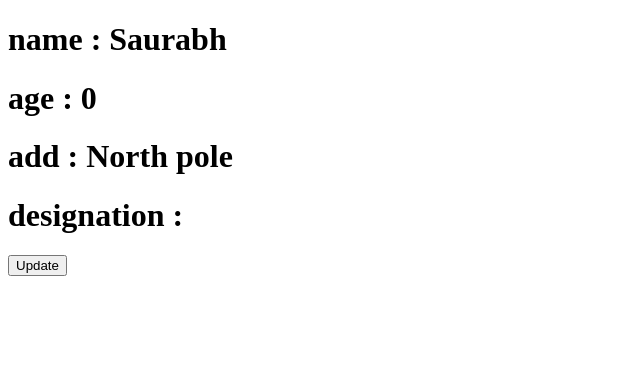
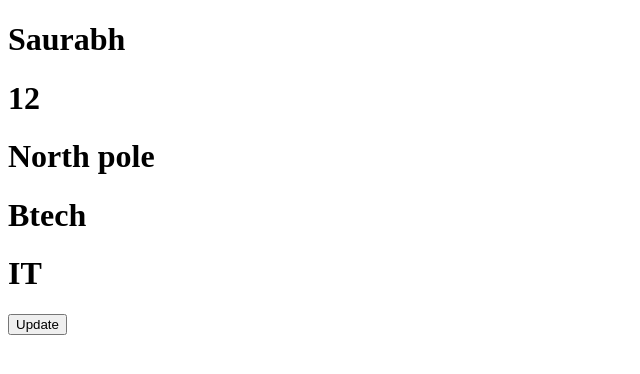
Before and after one commit to saurav-95-dev/React-Redux-CRUD, a React (Vite) app: page / in a window 1280 px wide. Shown: the top 374 px of the page, without its empty margins (0-640 px from the left). Built offline with nearby package versions, Linux system fonts and the light colour scheme.

Commit message:
Immutability in state (in nested object)

```diff
--- a/src/App.jsx
+++ b/src/App.jsx
@@ -1,20 +1,28 @@
+//immutability in state (in object)
+
 import React, { useState } from "react";
 
 export default function App() {
 
-  const [person, setPerson] = useState({ name: "Saurabh", age: 0, add: "North pole" });
+  const [person, setPerson] = useState({
+    name: "Saurabh", age: 12, add: "North pole", Qualifications: {
+
+      degree: "Btech",
+      branch: "IT",
+
+  } });
 
   function handleUpdate() {
-
-    setPerson({...person , name : "swaha" , designation : "SDE1" , age : 340});
+    setPerson({...person , name : "Something" , age : 0 , Qualifications : {...person.Qualifications , degree : "Mtech" , branch : "CS"}})
   }
 
   return (
     <>
-      <h1>name : {person.name}</h1>
-      <h1>age : {person.age}</h1>
-      <h1>add : {person.add}</h1>
-      <h1>designation : { person.designation}</h1>
+      <h1>{person.name}</h1>
+      <h1>{person.age}</h1>
+      <h1>{person.add}</h1>
+      <h1>{person.Qualifications.degree}</h1>
+      <h1>{person.Qualifications.branch}</h1>
 
       <button onClick={handleUpdate}>Update</button>
     </>
```
